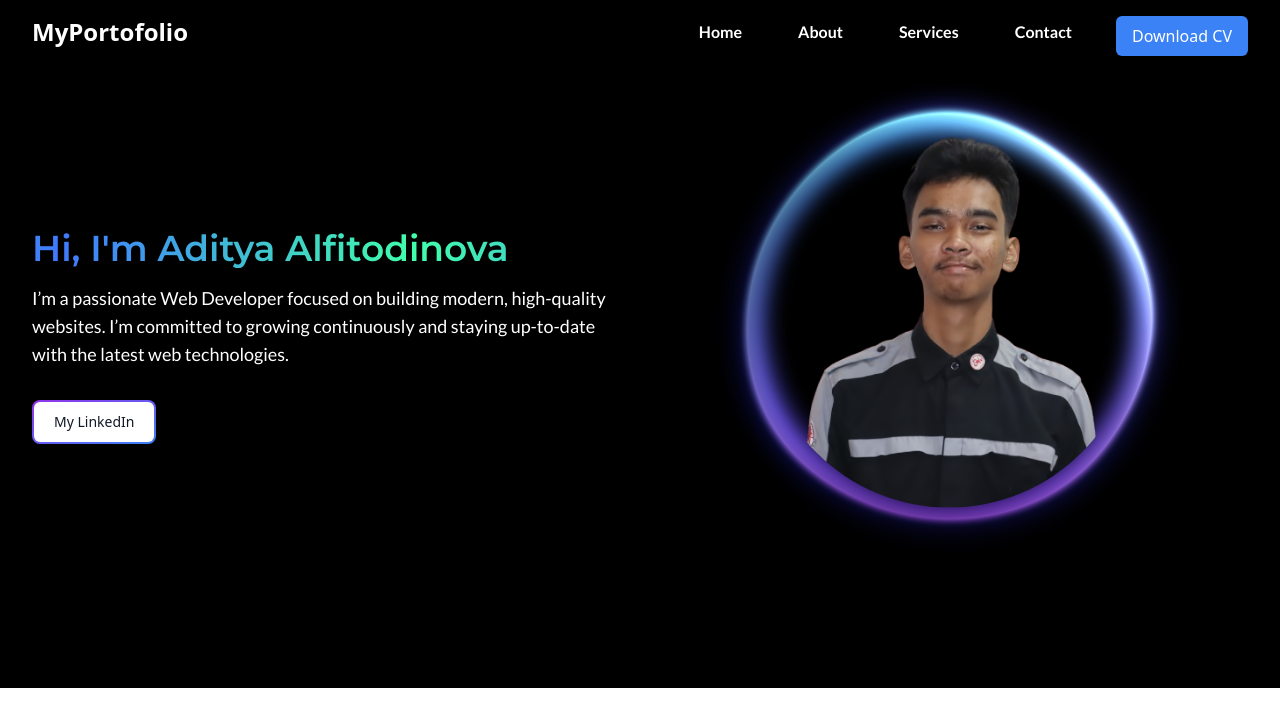
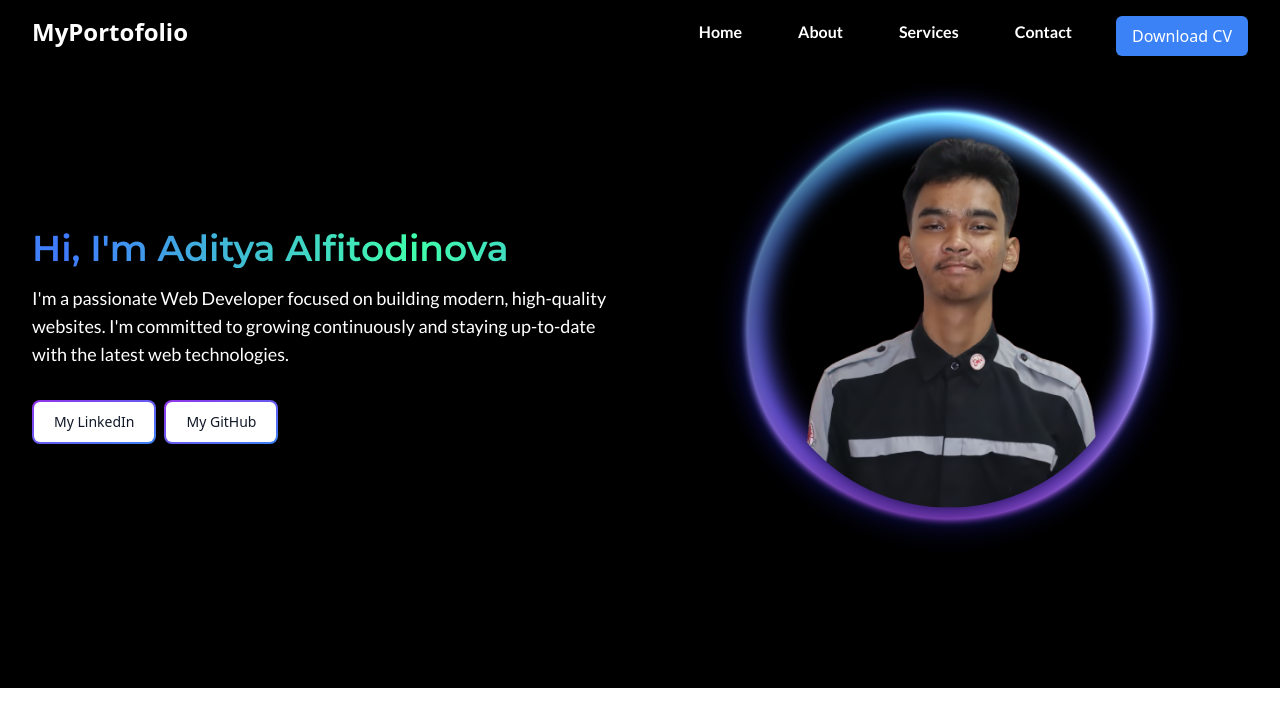
Before and after one commit to Aditya4348/MyPortofolioV1, a React (Vite) app: page / in a window 1280 px wide. Shown: the top 726 px of the page. Built offline with nearby package versions, Linux system fonts and the light colour scheme.

Commit message:
button gitHub

```diff
--- a/src/component/hero.jsx
+++ b/src/component/hero.jsx
@@ -4,7 +4,8 @@ import Button from './heroCompo/button.jsx';
 import Adit from '../assets/Adit2_1.png';
 import Particles from './reactBits/Particles/Particles.jsx';
 
-export default function Hero() {
+export default function Hero({text}) {
+
     return (
         <div className="flex flex-col-reverse md:flex-row items-center justify-center container mx-auto px-4 py-5 md:gap-5 md:p-8 min-h-[80vh] w-full">
             {/* Left side - Text content */}
@@ -15,14 +16,16 @@ export default function Hero() {
                     showBorder={false}
                     className="text-3xl md:text-4xl font-semibold mb-4 font-montserrat"
                 >
-                    Hi, I'm Aditya Alfitodinova
+                    {text.introduction}
                 </GradientText>
                 <p className="text-base md:text-lg leading-relaxed text-white mb-6 md:mb-8 font-lato">
-                    I’m a passionate Web Developer focused on building modern, high-quality websites.
-                    I’m committed to growing continuously and staying up-to-date with the latest web technologies.
+                    {text.description}
                 </p>
-                <Button>
+                <Button link={text.link}>
                     My LinkedIn
+                </Button>
+                <Button link={text.linkGit}>
+                    My GitHub
                 </Button>
             </div>
 
--- a/src/component/heroCompo/button.jsx
+++ b/src/component/heroCompo/button.jsx
@@ -1,9 +1,9 @@
-export default function Button({ children }) {
+export default function Button({ children, link }) {
     return (
-        <button className="relative inline-flex items-center justify-center p-0.5 mb-2 me-2 overflow-hidden text-sm font-medium text-gray-900 rounded-lg group bg-gradient-to-br from-purple-600 to-blue-500 group-hover:from-purple-600 group-hover:to-blue-500 hover:text-white dark:text-white focus:ring-4 focus:outline-none focus:ring-blue-300 dark:focus:ring-blue-800 w-full md:w-auto">
+        <a href={link} target="_blank" rel="noopener noreferrer" className="relative inline-flex items-center justify-center p-0.5 mb-2 me-2 overflow-hidden text-sm font-medium text-gray-900 rounded-lg group bg-gradient-to-br from-purple-600 to-blue-500 group-hover:from-purple-600 group-hover:to-blue-500 hover:text-white dark:text-white focus:ring-4 focus:outline-none focus:ring-blue-300 dark:focus:ring-blue-800 w-full md:w-auto">
             <span className="relative px-5 py-2.5 transition-all ease-in duration-75 bg-white dark:bg-gray-900 rounded-md group-hover:bg-transparent group-hover:dark:bg-transparent w-full md:w-auto">
                 {children}
             </span>
-        </button>
+        </a>
     )
 }
--- a/src/component/navbar.jsx
+++ b/src/component/navbar.jsx
@@ -14,7 +14,7 @@ const MenuItem = ({className}) => {
     )
 }
 
-export default function Navbar() {
+export default function Navbar({text}) {
     const [isOpen, setIsOpen] = useState(false);
 
     const handleClick = () => {
@@ -32,7 +32,7 @@ export default function Navbar() {
                     {/* Logo Container */}
                     <div className="flex-shrink-0 flex items-center">
                         <h1 className="text-2xl font-bold">
-                            MyPortofolio
+                            {text.title}
                         </h1>
                     </div>
 
--- a/src/homepage.jsx
+++ b/src/homepage.jsx
@@ -4,11 +4,28 @@ import Hero from "./component/hero.jsx";
 import AboutMe from "./component/aboutMe.jsx";
 import Footer from "./component/footer.jsx";
 
-export default function Homepage({className}) {
+
+
+export default function Homepage({className, text}) {
+
+    // Navbar Content
+    const NavbarContent = {
+        title: "MyPortofolio",
+    }
+
+    // Hero Content
+    const heroContent = {
+        introduction: "Hi, I'm Aditya Alfitodinova",
+        description: "I'm a passionate Web Developer focused on building modern, high-quality websites. I'm committed to growing continuously and staying up-to-date with the latest web technologies.",
+        linkedIn: "https://www.linkedin.com/in/aditya-alfitodinova-3601332ab/",
+        linkGit: "https://github.com/Aditya4348"
+    }
+
+
     return (
         <div className={className}>
-            <Navbar />
-            <Hero />
+            <Navbar text={NavbarContent} />
+            <Hero text={heroContent} />
             <AboutMe />
             <Footer />
         </div>
```
